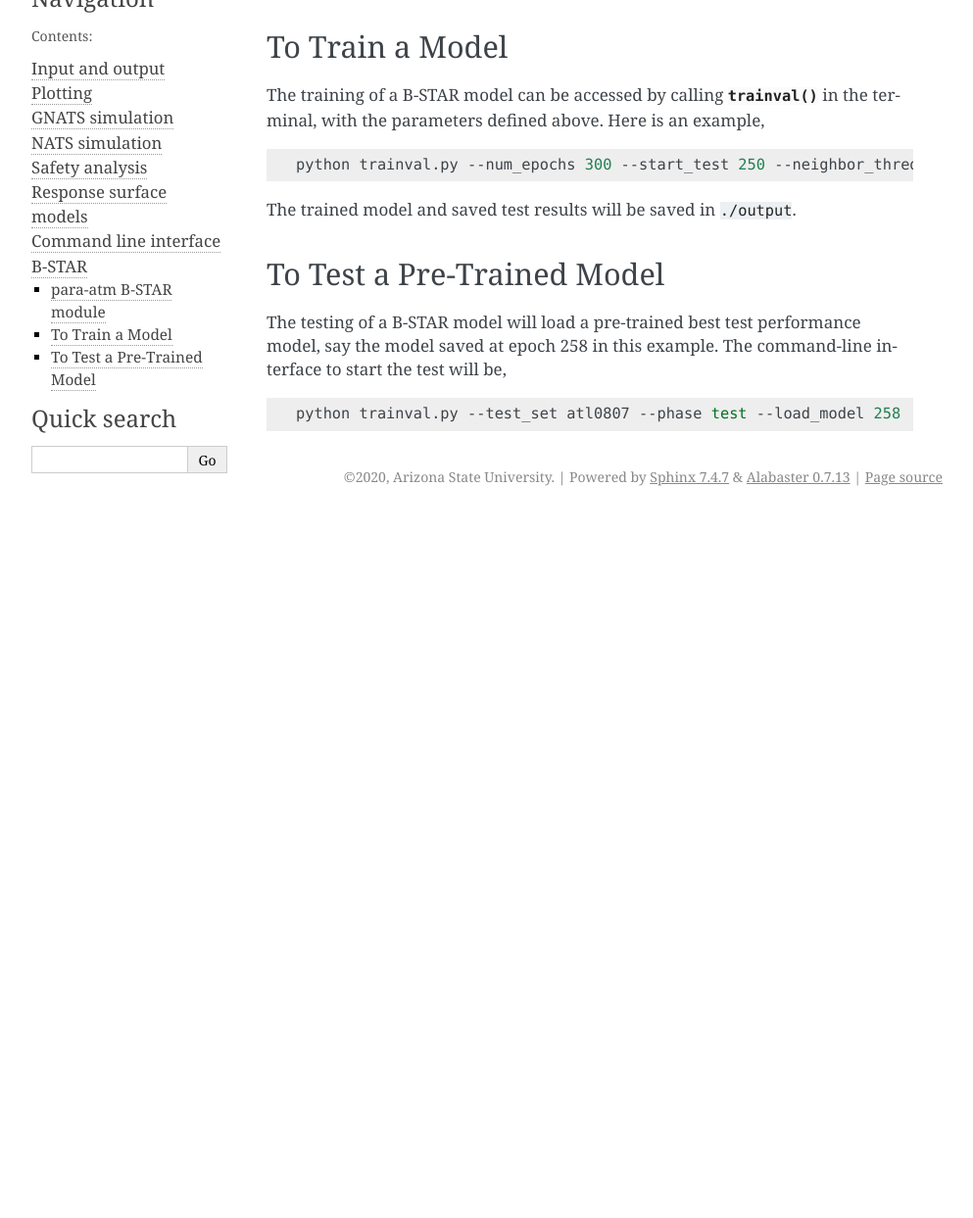
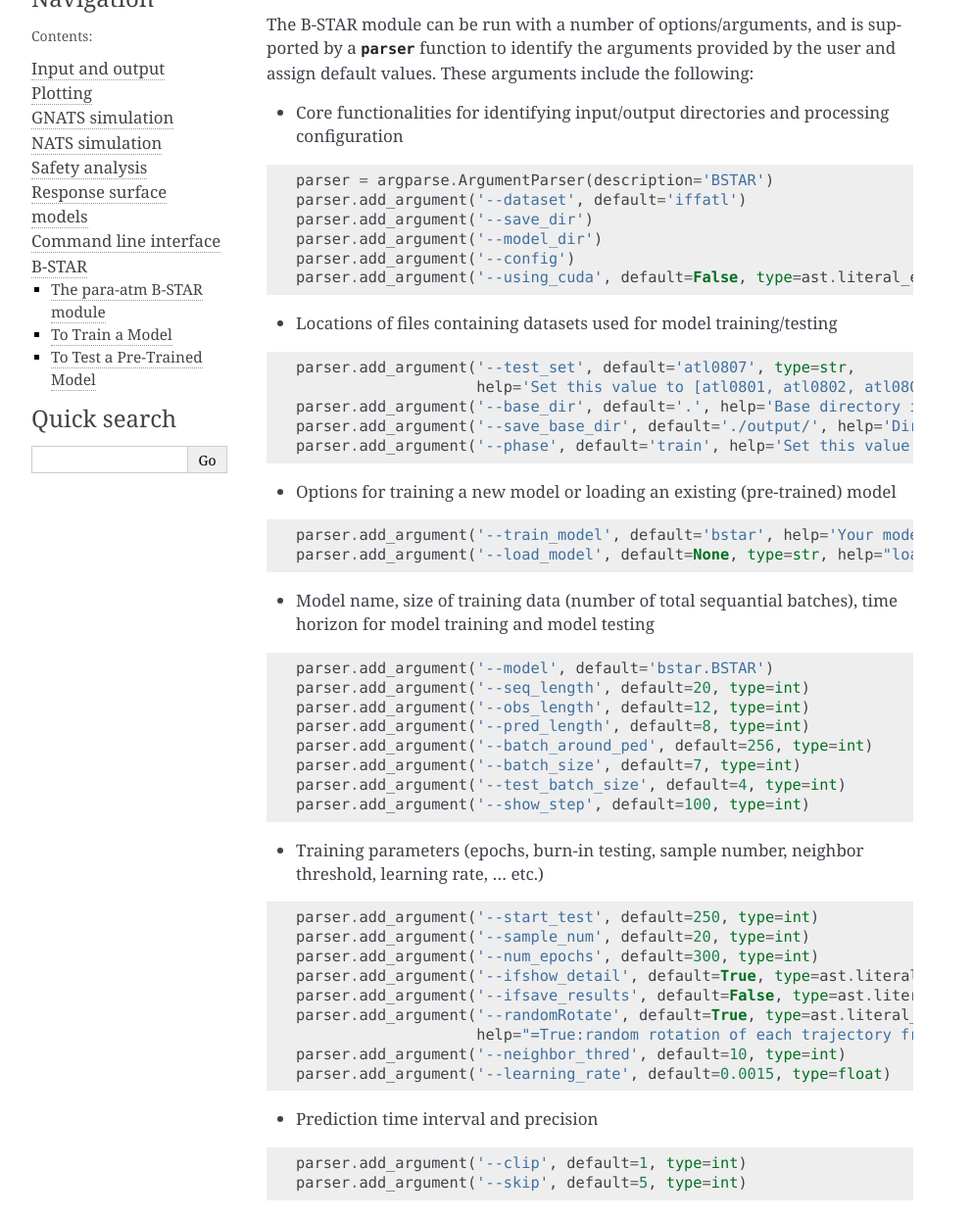
Before and after one commit to ymlasu/para-atm, a Sphinx documentation site: the page built from docs/src/bstar.rst, in a window 1280 px wide and 1400 px high, scrolled down 430 px, cut to the strip 157-1400 px from the top of the window. Shown: the whole strip at 98% size, without its empty margins (148-1141 px from the left). Built offline with Sphinx 7.4.7, drawn with Linux system fonts in a browser that asks for light colours; before the commit the page ends 1113 px from its top, so only the background shows below that; some of the changed text lies outside the part shown.

Commit message:
BSTAR documentation addition/edits

```diff
--- a/docs/src/bstar.rst
+++ b/docs/src/bstar.rst
@@ -1,7 +1,7 @@
 B-STAR
 ======
 
-B-STAR is the abbreviation of Bayesian Spatio-Temporal grAph transformeR. `B-STAR <https://papers.ssrn.com/sol3/papers.cfm?abstract_id=3981312>`__ is an advaned deep learning model developed for multi-aircraft trajectory prediction. B-STAR uses IFF format ASDE-X near-terminal flight data for neural network training. The model has the following functionality:
+B-STAR is the abbreviation of Bayesian Spatio-Temporal grAph transformeR. `B-STAR <https://papers.ssrn.com/sol3/papers.cfm?abstract_id=3981312>`__ is an advanced deep learning model for multi-aircraft trajectory prediction. B-STAR model is a neural network model trained using IFF format ASDE-X near-terminal flight data. The model supports the following functionalities:
 
 * Graph Structured Transformer Network for Multi-Aircraft Interactions
 * Variational Bayesian Deep Learning for Uncertainty Quantification
@@ -10,11 +10,77 @@ A detailed demonstration of B-STAR can be found `here <https://github.com/ymlasu
 
 
 .. py:module:: paraatm.bstar
-para-atm B-STAR module
-----------------------
-B-STAR is a separate packed module in para-atm. :py:func:`~paraatm.bstar.trainval` is the interface function for user to perform desired tasks such as training a model with desired parameters, and testing with a pre-trained model.
+
+The para-atm B-STAR module
+--------------------------
+B-STAR is a separate module in para-atm. :py:func:`~paraatm.bstar.trainval` is the interface function for user to perform desired tasks such as training a model with desired parameters, and testing a pre-trained model.
 
 .. autofunction:: paraatm.bstar.trainval
+
+The B-STAR module can be run with a number of options/arguments, and is supported by a :py:mod:`parser` function to identify the arguments provided by the user and assign default values. These arguments include the following:
+
+- Core functionalities for identifying input/output directories and processing configuration
+
+.. code-block:: python
+
+    parser = argparse.ArgumentParser(description='BSTAR')
+    parser.add_argument('--dataset', default='iffatl')
+    parser.add_argument('--save_dir')
+    parser.add_argument('--model_dir')
+    parser.add_argument('--config')
+    parser.add_argument('--using_cuda', default=False, type=ast.literal_eval)
+
+- Locations of files containing datasets used for model training/testing
+
+.. code-block:: python
+
+    parser.add_argument('--test_set', default='atl0807', type=str,
+                        help='Set this value to [atl0801, atl0802, atl0803, atl0804, atl0805, atl0806, atl0807] foe different test set')
+    parser.add_argument('--base_dir', default='.', help='Base directory including these scripts.')
+    parser.add_argument('--save_base_dir', default='./output/', help='Directory for saving caches and models.')
+    parser.add_argument('--phase', default='train', help='Set this value to \'train\' or \'test\'')
+
+- Options for training a new model or loading an existing (pre-trained) model
+
+.. code-block:: python
+
+    parser.add_argument('--train_model', default='bstar', help='Your model name')
+    parser.add_argument('--load_model', default=None, type=str, help="load pretrained model for test or training")
+
+- Model name, size of training data (number of total sequantial batches), time horizon for model training and model testing
+
+.. code-block:: python
+
+    parser.add_argument('--model', default='bstar.BSTAR')
+    parser.add_argument('--seq_length', default=20, type=int)
+    parser.add_argument('--obs_length', default=12, type=int)
+    parser.add_argument('--pred_length', default=8, type=int)
+    parser.add_argument('--batch_around_ped', default=256, type=int)
+    parser.add_argument('--batch_size', default=7, type=int)
+    parser.add_argument('--test_batch_size', default=4, type=int)
+    parser.add_argument('--show_step', default=100, type=int)
+
+- Training parameters (epochs, burn-in testing, sample number, neighbor threshold, learning rate,  ... etc.)
+
+.. code-block:: python
+
+    parser.add_argument('--start_test', default=250, type=int)
+    parser.add_argument('--sample_num', default=20, type=int)
+    parser.add_argument('--num_epochs', default=300, type=int)
+    parser.add_argument('--ifshow_detail', default=True, type=ast.literal_eval)
+    parser.add_argument('--ifsave_results', default=False, type=ast.literal_eval)
+    parser.add_argument('--randomRotate', default=True, type=ast.literal_eval,
+                        help="=True:random rotation of each trajectory fragment")
+    parser.add_argument('--neighbor_thred', default=10, type=int)
+    parser.add_argument('--learning_rate', default=0.0015, type=float)
+
+- Prediction time interval and precision
+
+.. code-block:: python
+
+    parser.add_argument('--clip', default=1, type=int)
+    parser.add_argument('--skip', default=5, type=int)
+
 To Train a Model
 ----------------
 The training of a B-STAR model can be accessed by calling :py:func:`~paraatm.bstar.trainval` in the terminal, with the parameters defined above. Here is an example,
@@ -23,13 +89,18 @@ The training of a B-STAR model can be accessed by calling :py:func:`~paraatm.bst
 
    python trainval.py --num_epochs 300 --start_test 250 --neighbor_thred 10 --skip 5 --seq_length 20 --obs_length 12 --pred_length 8 --learning_rate 0.0015 --sample_num 20
 
-The trained model and saved test results will be saved in :code:`./output`.
+In this example, the model will be trained over 300 epochs using a neighborhhood threshold = 10 and a learning rate = 0.0015. The model will be trained using 12 data batches, with 8 additional batches used for testing prediction accuracy.  The trained model and saved test results will be saved in :code:`./output`.
 
 
 To Test a Pre-Trained Model
 ---------------------------
-The testing of a B-STAR model will load a pre-trained best test performance model, say the model saved at epoch 258 in this example. The command-line interface to start the test will be,
+Testing a B-STAR model starts by loading the pre-trained model with best perdiction performance. The command-line interface to start the test takes the form:
 
 .. code:: shell
 
    python trainval.py --test_set atl0807 --phase test --load_model 258
+
+In this example:
+:py:mod:`--test_set atl0807` defines the test data set
+:py:mod:`--phase test`  runs the B-STAR in testing mode
+:py:mod:`--load_model 258`--load_model 258 instructs B-STAR to load the model saved at epoch 258
```
